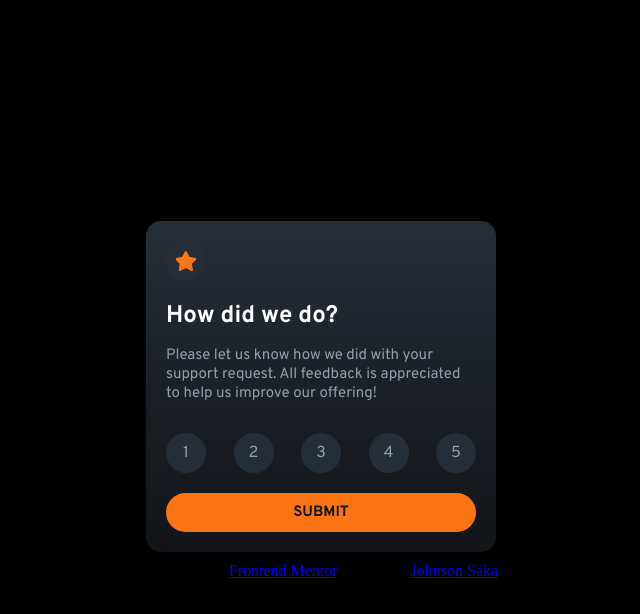
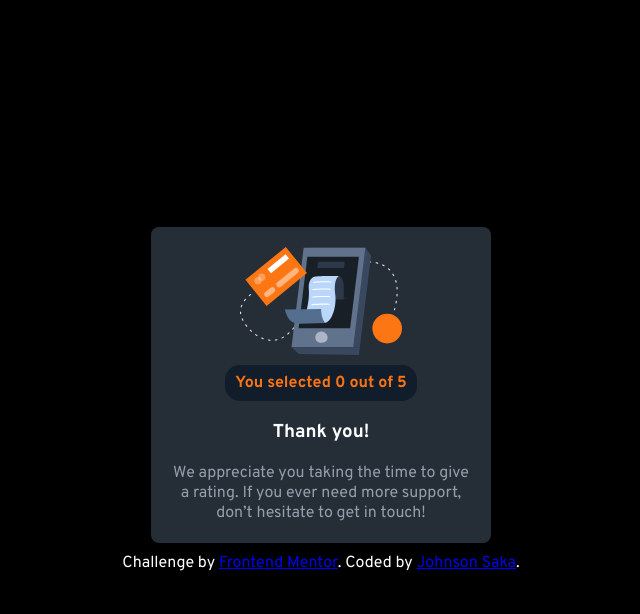
Before and after one commit to JohnsonSaka123/interactive-rating-component-main, a plain HTML site: page index.html in a window 1280 px wide. Both pictures are taken after a click on the button "SUBMIT". Shown: the whole page, without its empty margins (319-959 px from the left). Drawn offline with Linux system fonts and the light colour scheme.

Commit message:
Added some javascript

```diff
--- a/index.css
+++ b/index.css
@@ -10,10 +10,11 @@ body{
   flex-direction: column;
   min-height: 100vh;
   background-color: black;
+  font-family: "Overpass",
+    serif;
 }
 h1,h2,p{
   margin: 0;
-  font-family: "Overpass", serif;
 }
 .main{
   background : linear-gradient(
@@ -78,13 +79,13 @@ h1,h2,p{
   cursor: pointer;
   color: hsl(216, 12%, 8%);
 }
+
 button{
   background-color: hsl(25, 97%, 53%);
   color: hsl(216, 12%, 8%);
   border: none;
   border-radius: 20px;
   padding: 10px 5px;
-  font-family: "Overpass", serif;
   font-weight: bold;
   font-size: 15px;
 }
@@ -92,3 +93,42 @@ button:hover{
   background-color: hsl(0, 0%, 100%);
   cursor: pointer;
 }
+.attribution{
+  color: white;
+}
+.thank-you-card{
+  display: flex;
+  flex-direction: column;
+  color: white;
+  background-color: hsl(213, 19%, 18%);
+  padding: 20px;
+  width: 340px;
+  border-radius: 8px;
+  margin-bottom: 10px;
+}
+.big-illus{
+  display: flex;
+  justify-content: center;
+  align-items: center;
+  margin-bottom: 10px;
+  flex-direction: column;
+  gap: 10px;
+}
+.big-illus p{
+  padding: 8px 10px;
+  border-radius: 15px;
+  font-weight: bold;
+}
+.big-illus img{
+  max-width: 100%;
+  height: auto;
+  object-fit: cover;
+
+}
+.thank-you-content h3{
+  text-align: center;
+}
+.thank-you-content p{
+  text-align: center;
+  color: hsl(217, 12%, 63%);
+}
--- a/index.html
+++ b/index.html
@@ -15,6 +15,7 @@
 <body>
 
   <!-- Rating state start -->
+
    <section class="main">
       <div class="card">
         <div class="bg-star">
@@ -36,6 +37,18 @@
       </div>
    </section>
 
+  <div class="thank-you-card">
+    <div class="big-illus">
+      <img src="./images/illustration-thank-you.svg" alt="">
+      <p class="out-rating"></p>
+    </div>
+    <div class="thank-you-content">
+      <h3>Thank you!</h3>
+      <p>We appreciate you taking the time to give a rating. If you ever need more support,
+      don’t hesitate to get in touch!</p>
+    </div>
+
+  </div>
 
 
 
@@ -44,23 +57,14 @@
 
 
 
-  <!-- Rating state end -->
 
-  <!-- Thank you state start -->
 
-  <!--You selected  Add rating here  out of 5
-
-  Thank you!
-
-  We appreciate you taking the time to give a rating. If you ever need more support,
-  don’t hesitate to get in touch!
-
-   Thank you state end -->
 
 
   <div class="attribution">
     Challenge by <a href="https://www.frontendmentor.io?ref=challenge" target="_blank">Frontend Mentor</a>.
     Coded by <a href="#">Johnson Saka</a>.
   </div>
+  <script src="./index.js"></script>
 </body>
 </html>
--- /dev/null
+++ b/index.js
@@ -0,0 +1,43 @@
+const ratings = document.querySelectorAll(".star-rating");
+const submitButton = document.querySelector(".btn");
+
+const ratingCard = document.querySelector(".card");
+
+const thankYouCard = document.querySelector(".thank-you-card");
+
+const thankYouCardText = document.querySelector(".out-rating");
+
+const MainCard = document.querySelector(".main");
+
+thankYouCard.style.display = "none";
+
+
+let countRate = 0;
+
+ratings.forEach((rating, index) => {
+  rating.addEventListener("click" , () => {
+    rating.style.backgroundColor = "hsl(25, 97%, 53%)";
+    rating.style.color = "white";
+
+    submitButton.style.backgroundColor = "white";
+    countRate = countRate + 1;
+
+
+    countRate = index + 1;
+    //console.log(`Rated ${countRate}`);
+  })
+})
+
+
+
+
+submitButton.addEventListener("click" , () => {
+  ratingCard.style.display = "none";
+  thankYouCard.style.display = "block";
+  MainCard.style.display = "none";
+
+  thankYouCardText.style.backgroundColor = "hsl(214, 41.00%, 12.00%)";
+  thankYouCardText.style.color = "hsl(25, 97%, 53%)";
+  thankYouCardText.innerHTML = `You selected ${countRate} out of 5`;
+
+})
```
